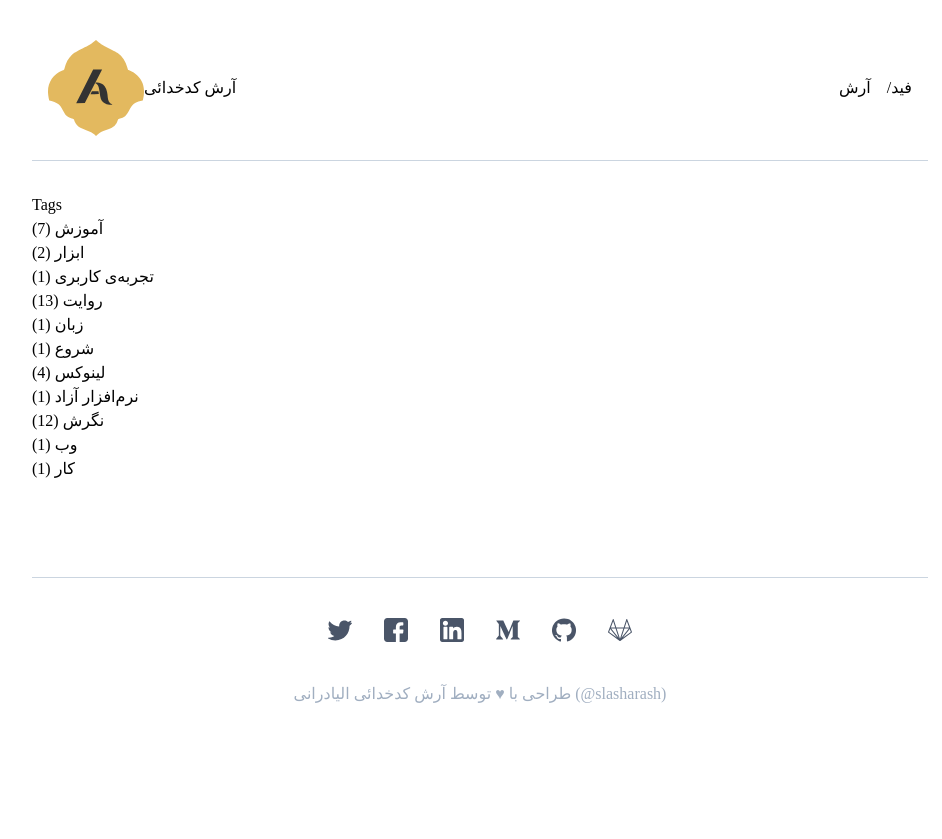
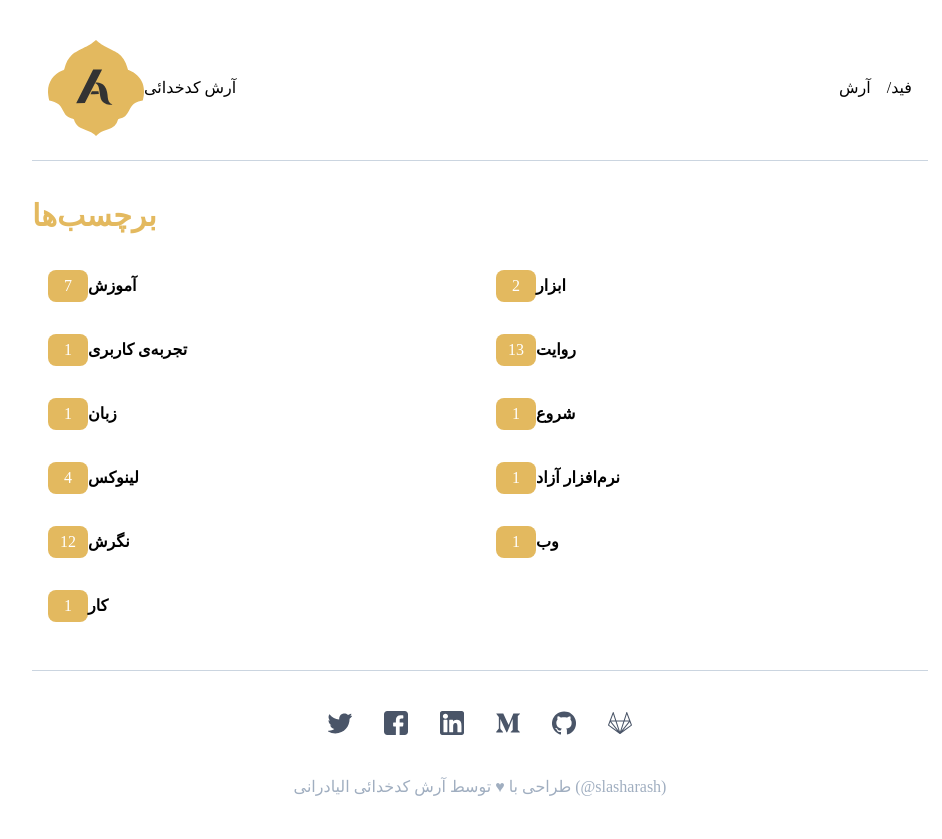
Before and after one commit to SlashArash/blog, a Gatsby site: page /tags in a window 1280 px wide. Shown: the whole page, without its empty margins (160-1102 px from the left). Before the commit the page ends 800 px from the top, so only its background shows below. Built offline with nearby package versions, Linux system fonts and the light colour scheme; Gatsby itself is replaced by a stand-in of ours.

Commit message:
make style for tags page

```diff
--- a/src/components/BlogRoll/BlogRoll.tsx
+++ b/src/components/BlogRoll/BlogRoll.tsx
@@ -12,7 +12,7 @@ type Props = {
 const BlogRoll: React.FC<Props> = ({ articles }) => (
   <Fragment>
     {articles.map(({ node: post }) => (
-      <div className="mb-6">
+      <div className="mb-6" key={post.fields.slug}>
         <PostHeader
           date={post.frontmatter.date}
           slug={post.fields.slug}
--- /dev/null
+++ b/src/components/Heading/Heading.tsx
@@ -0,0 +1,9 @@
+import React from 'react'
+
+const Heading: React.FC = ({ children }) => (
+  <h1 className="text-gold-400 hover:text-gold-600 text-3xl font-bold transition duration-300 ease-in-out my-4">
+    {children}
+  </h1>
+)
+
+export default Heading
--- /dev/null
+++ b/src/components/Heading/index.ts
@@ -0,0 +1,3 @@
+import Heading from './Heading'
+
+export default Heading
--- a/src/components/PostHeader/PostHeader.tsx
+++ b/src/components/PostHeader/PostHeader.tsx
@@ -2,6 +2,7 @@ import React, { Fragment } from 'react'
 import { Link } from 'gatsby'
 
 import { PersianDate } from 'utils/date'
+import Heading from 'components/Heading'
 
 type Props = {
   date?: string
@@ -12,11 +13,8 @@ type Props = {
 
 const PostHeader: React.FC<Props> = ({ slug, title, date, tags }) => (
   <header>
-    <Link
-      className="text-gold-400 hover:text-gold-600 text-3xl font-bold transition duration-300 ease-in-out"
-      to={slug}
-    >
-      <h1 className="">{title}</h1>
+    <Link to={slug} className="inline-block">
+      <Heading>{title}</Heading>
     </Link>
     <p className="my-4">
       {date && <span>{PersianDate(date)} - </span>}
@@ -24,6 +22,7 @@ const PostHeader: React.FC<Props> = ({ slug, title, date, tags }) => (
         <Fragment>
           {tags.map((tag) => (
             <Link
+              key={tag}
               to={`/tags/${tag}`}
               className="text-gold-400 transition duration-300 ease-in-out mx-1 px-1 border border-solid rounded-lg hover:text-gold-600 hover:border-gold-600"
             >
--- a/src/pages/tags.tsx
+++ b/src/pages/tags.tsx
@@ -6,6 +6,7 @@ import Tag from 'types/Tag'
 import { kebabCase } from 'utils/string'
 import Layout from 'components/Layout'
 import Seo from 'components/Seo'
+import Heading from 'components/Heading'
 
 type Props = {
   data: {
@@ -19,28 +20,23 @@ const TagsPage: React.FC<Props> = ({
   },
 }) => (
   <Layout>
-    <section className="section">
-      <Seo slug="/tags" title={messages.tags} />
-      <div className="container content">
-        <div className="columns">
-          <div
-            className="column is-10 is-offset-1"
-            style={{ marginBottom: '6rem' }}
+    <Seo slug="/tags" title={messages.tags} />
+    <Heading>{messages.tags}</Heading>
+    <ul className="flex flex-wrap">
+      {group.map((tag) => (
+        <li key={tag.fieldValue} className="my-4 w-full sm:w-1/2">
+          <Link
+            to={`/tags/${kebabCase(tag.fieldValue)}/`}
+            className="transition duration-300 ease-in-out hover:text-gray-600"
           >
-            <h1 className="title is-size-2 is-bold-light">Tags</h1>
-            <ul className="taglist">
-              {group.map((tag) => (
-                <li key={tag.fieldValue}>
-                  <Link to={`/tags/${kebabCase(tag.fieldValue)}/`}>
-                    {tag.fieldValue} ({tag.totalCount})
-                  </Link>
-                </li>
-              ))}
-            </ul>
-          </div>
-        </div>
-      </div>
-    </section>
+            <span className="rounded-lg bg-gold-400 text-white px-2 py-1 w-10 inline-block text-center ml-4">
+              {tag.totalCount}
+            </span>
+            <span className="font-bold">{tag.fieldValue}</span>
+          </Link>
+        </li>
+      ))}
+    </ul>
   </Layout>
 )
 
```
